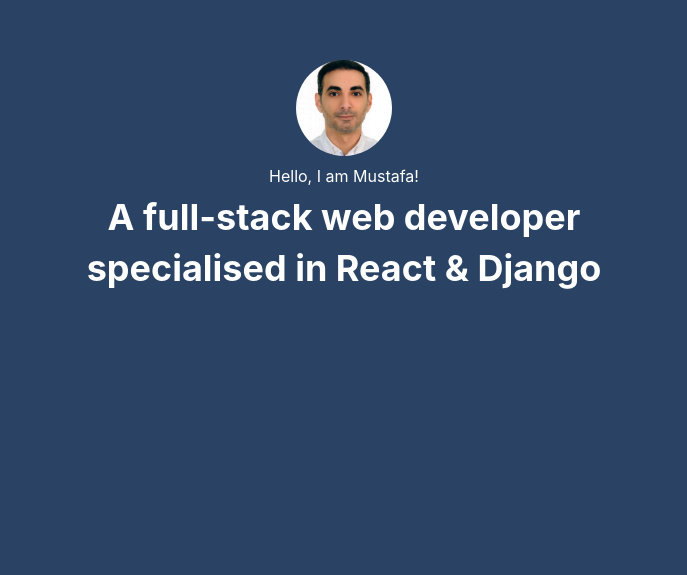
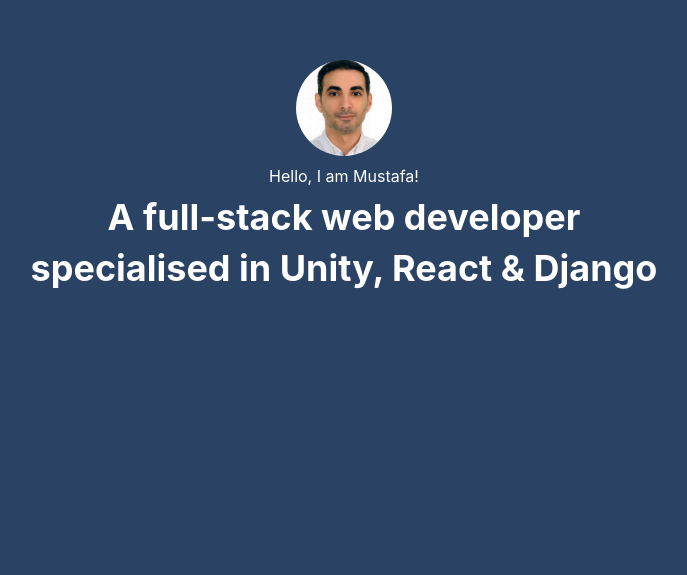
Before and after one commit to mdogan89/portfolio, a React (Create React App) app: page / in a window 1280 px wide. Shown: the part 225-800 px from the top of the page, without its empty margins (296-983 px from the left). Built offline with nearby package versions, Linux system fonts and the light colour scheme.

Commit message:
Update LandingSection.js

```diff
--- a/src/components/LandingSection.js
+++ b/src/components/LandingSection.js
@@ -4,7 +4,7 @@
 
 const greeting = "Hello, I am Mustafa!";
 const bio1 = "A full-stack web developer";
-const bio2 = "specialised in React & Django";
+const bio2 = "specialised in Unity, React & Django";
 const getImageSrc = () => require("../images/1723159540532.jpg")
 
 // Implement the UI for the LandingSection component according to the instructions.
```
